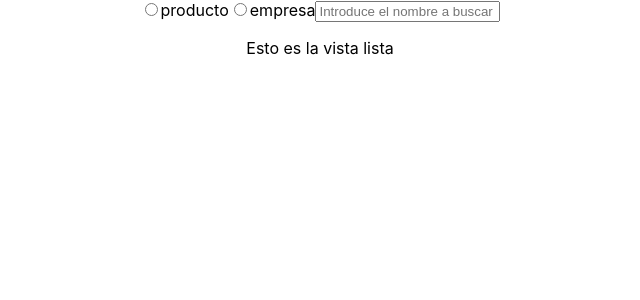
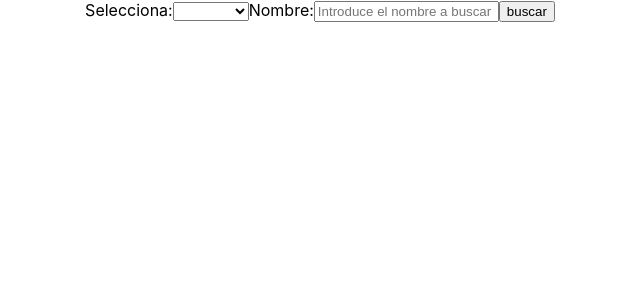
Before and after one commit to alejRes/Prueba-TheBridge, a React (Create React App) app in the folder client/: page /list in a window 1280 px wide. Shown: the top 300 px of the page, without its empty margins (320-960 px from the left). Built offline with nearby package versions, Linux system fonts and the light colour scheme; no server answers.

Commit message:
add search

```diff
--- a/client/package.json
+++ b/client/package.json
@@ -3,9 +3,12 @@
   "version": "0.1.0",
   "private": true,
   "dependencies": {
+    "@material-ui/core": "^4.12.1",
+    "@material-ui/icons": "^4.11.2",
     "@testing-library/jest-dom": "^5.14.1",
     "@testing-library/react": "^11.2.7",
     "@testing-library/user-event": "^12.8.3",
+    "axios": "^0.21.1",
     "react": "^17.0.2",
     "react-dom": "^17.0.2",
     "react-router-dom": "^5.2.0",
--- a/client/src/App.js
+++ b/client/src/App.js
@@ -8,8 +8,8 @@ import Header from './components/Header/Header';
 function App() {
   const [busqueda, setBusqueda] = useState({})
 
-  const guardarBusqueda = ()=> {
-    setBusqueda()
+  const guardarBusqueda = (buscar)=> {
+    setBusqueda(buscar)
   }
   const value={
     busqueda,
@@ -19,10 +19,10 @@ function App() {
   return (
     <div className="App">
       <BrowserRouter>
-      <appContext.Provider value={value}>
-        <Header/>
-        <Main/>
-      </appContext.Provider>
+        <appContext.Provider value={value}>
+          <Header/>
+          <Main/>
+        </appContext.Provider>
       </BrowserRouter>
     </div>
   );
--- a/client/src/components/Header/Header.js
+++ b/client/src/components/Header/Header.js
@@ -1,15 +1,50 @@
-import React, {useState, useEffect } from 'react'
+import React, { useState, useContext } from 'react'
+import { appContext } from '../../context/appContext'
+import {Link} from 'react-router-dom'
 
 
 function Header() {
 
+    const [seleccion, setSeleccion] = useState("vacio")
+    const [buscador, setBuscador] = useState("")
+    const [valSelect, setValSelect] = useState(false)
+
+    const{save} = useContext(appContext)
+
+    const onHandleChange =(e)=>{
+        setBuscador(e.target.value)
+    }
+    const selectHandle=(e)=>{
+        setSeleccion(e.target.value)
+    }
+    const crearBusqueda = (e)=>{
+        e.preventDefault()
+        let objBuscar ={
+            tipo:seleccion,
+            articulo:buscador
+        }
+        console.log(`objBuscar`, objBuscar)
+        save(objBuscar)
+    }
+
     return (
+
         <div>
-            <input type="radio" name="tipo" id="producto" value='producto'/>
-            <label htmlFor="tipo">producto</label>
-            <input type="radio" name="tipo" id="empresa" value='empresa'/>
-            <label htmlFor="tipo">empresa</label>
-            <input type="text" name="buscador" id="buscador"  placeholder='Introduce el nombre a buscar'/>
+
+            <form action="" onSubmit={crearBusqueda} >
+                <label htmlFor="tipo">Selecciona:</label>
+                <select name="tipo" id="tipo" onChange={selectHandle}>
+                    <option value="vacio"></option>
+                    <option value="empresa">Empresa</option>
+                    <option value="producto">Producto</option>
+                </select>
+                <label>Nombre:</label>
+                <input type="text" name="buscador" id="buscador" placeholder='Introduce el nombre a buscar' onChange={onHandleChange}/>
+
+                <button>buscar</button>
+
+            </form>
+
         </div>
 
     )
--- a/client/src/components/Main/Main.js
+++ b/client/src/components/Main/Main.js
@@ -2,16 +2,15 @@ import React from 'react'
 import { Route, Switch, Redirect } from 'react-router-dom'
 import List from '../../pages/Lista/Lista'
 import Detail from '../../pages/Detail/Detail'
+import Search from '../../pages/Search/Search'
 function Main() {
     return (
         <div>
-
-
-
             <Switch>
                 <Redirect exact from='/'to='/list'/>
                 <Route path='/list' component={List}/>
                 <Route path='/detail' component={Detail} />
+                <Route path='/search' component={Search} />
             </Switch>
         </div>
     )
--- a/client/src/pages/Lista/Lista.js
+++ b/client/src/pages/Lista/Lista.js
@@ -1,9 +1,24 @@
-import React from 'react'
+import React, { useState, useEffect } from 'react'
+import axios from "axios";
 
 function Lista() {
-    return (
+
+    const [dataRow, setdataRow] = useState([])
+    // const [row, setrow] = useState([])
+
+    useEffect(() => {
+
+        axios.get('/search').then(datas => {
+            setdataRow(datas.data)
+        })
+
+    }, [])
+
+    const data = dataRow
+
+    return(
         <div>
-            <p>Esto es la vista lista</p>
+
         </div>
     )
 }
--- /dev/null
+++ b/client/src/pages/Search/Search.js
@@ -0,0 +1,11 @@
+import React from 'react'
+
+function Search() {
+    return (
+        <div>
+            Esto es search
+        </div>
+    )
+}
+
+export default Search
```
Also changed, not shown: 1 other file (tests, documents, lock files or other folders).
